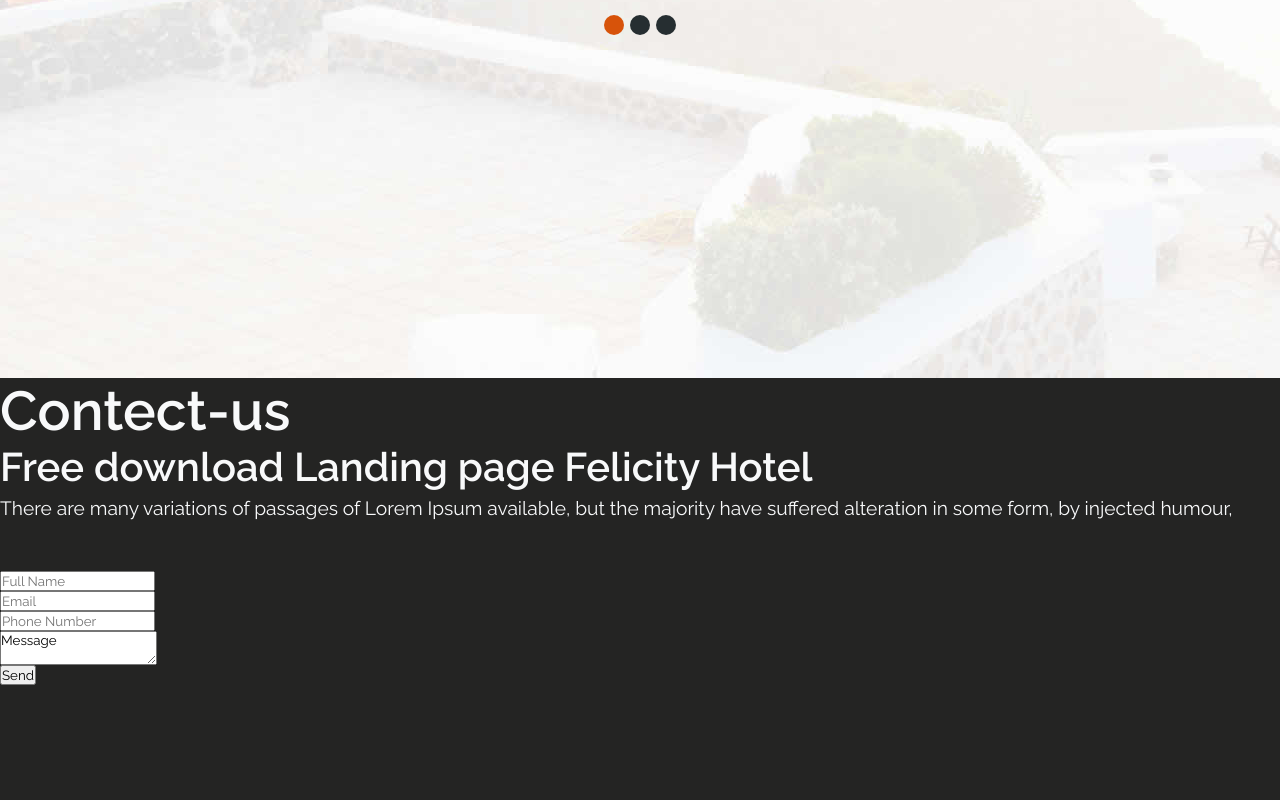
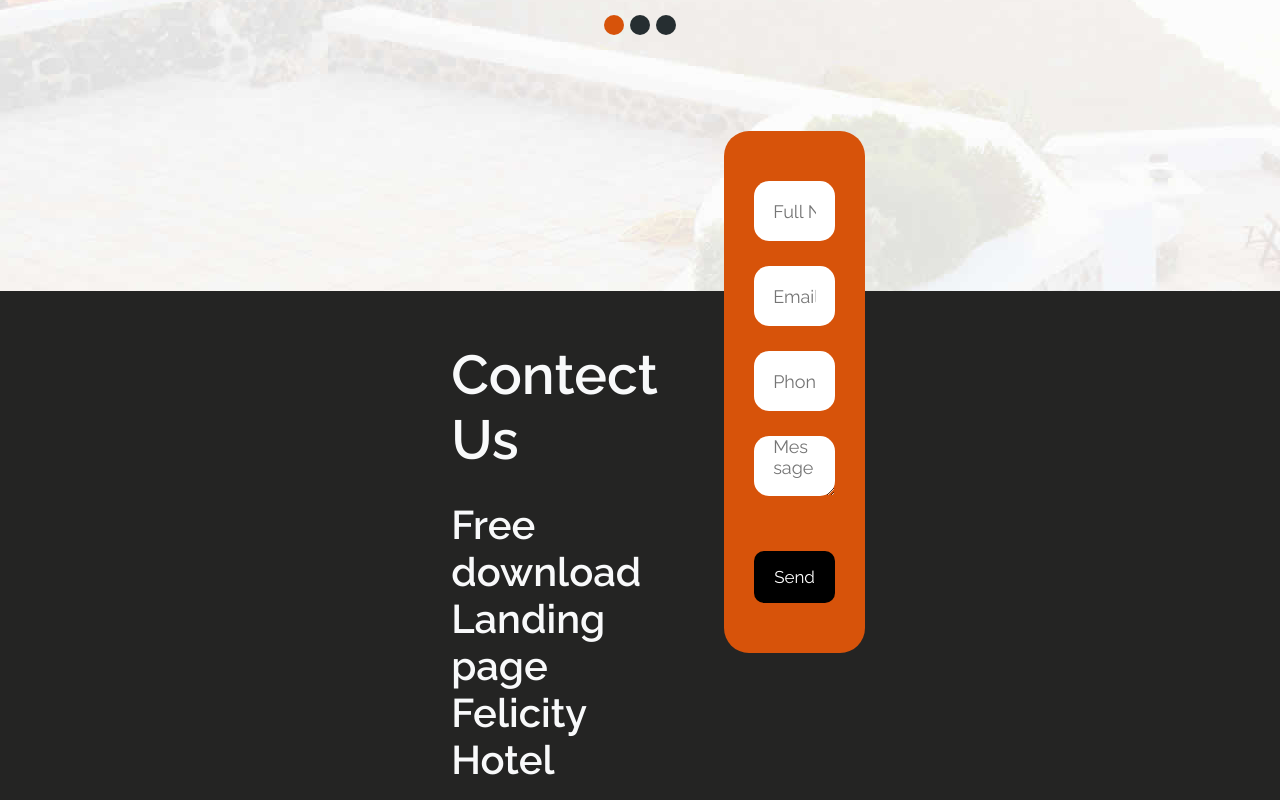
Before and after one commit to khushbuashutec/demo_templates, a plain HTML site: page template2/index.html in a window 1280 px wide. Shown: the part 4280-5080 px from the top of the page. Drawn offline with Linux system fonts and the light colour scheme.

Commit message:
add changes

```diff
--- /dev/null
+++ b/omnifood project/style.css
@@ -0,0 +1,14 @@
+*{
+    margin:0;
+    padding:0;
+    box-sizing: border-box;
+}
+html{
+    font-size: 62.5;
+}
+body{
+    font-family: sans-serif;
+    line-height: 1;
+    font-weight: 400;
+    color:#555;
+}
--- a/template2/index.html
+++ b/template2/index.html
@@ -165,45 +165,45 @@
           <button class="dot">&nbsp</button>
         </div>
       </div>
-      <div class="contact-us">
-          <div>
-              <div class="text-contect">
+      <div class="contect-us">
+        <div class="contact-container">
+          <div class="con-text">
             <div class="title2">
               <h2>
-                      <p>Contect-us</p>
-                      <p class="title2 heading-secondary">Free download Landing page Felicity Hotel</p>
-                    </h2>
-                  </div>
-                  <div class="small-text color-white">
-                    <p>
-                        There are many variations of passages of Lorem
-                        Ipsum available, but the majority have suffered
-                        alteration in some form,
-                        by injected humour,
+                <p>Contect Us</p></h2>
+
+              <p class="heading-second">Free download Landing page Felicity Hotel</p>
+
+              <p class="small-text color-white">
+                There are many variations of passages of Lorem Ipsum available,
+                but the majority have suffered alteration in some form, by
+                injected humour,
               </p>
             </div>
-              <div class="form-content">
-                  <form>
+          </div>
+          <div class="con-form">
+            <form class="contect-form">
               <div>
-                        <input type="text" placeholder="Full Name">
+                <input class="con-input" type="text" placeholder="Full Name" />
               </div>
               <div>
-                        <input type="email" placeholder="Email">
+                <input class="con-input" type="Email" placeholder="Email" />
               </div>
               <div>
-                        <input type="tel" placeholder="Phone Number">
+                <input class="con-input" type="tel" placeholder="Phone Number" />
               </div>
               <div>
-                        <textarea placeholder="Message">Message</textarea>
+                <textarea class="con-input" placeholder="Message"></textarea>
               </div>
               <div>
-                        <button>Send</button>
+                <button class="con-btn btn-hover2">Send</button>
               </div>
-
             </form>
-
           </div>
         </div>
+      </div>
+    <div class="footer">
+      <p>Copyright 2045 All Rights Reserved. By <a target="_blank" rel="nofollow noopener" href="//html.design">HTML.Design</a></p>
     </div>
     </div>
   </body>
--- a/template2/style.css
+++ b/template2/style.css
@@ -1,24 +1,22 @@
-*{
+* {
   margin: 0;
   padding: 0;
   box-sizing: border-box;
-    font-family: 'Raleway',sans-serif;
+  font-family: "Raleway", sans-serif;
 }
-.body{
-
+.body {
 }
-.container{
+.container {
   height: 100%;
-    background-image: url('images/banner.jpg');
-
+  background-image: url("images/banner.jpg");
 }
-.navigation{
-    padding:2rem 10rem;
+.navigation {
+  padding: 2rem 10rem;
   display: flex;
   justify-content: space-between;
   align-items: center;
 }
-.about{
+.about {
   padding: 0 25px;
   color: #fff;
   font-size: 18px;
@@ -27,10 +25,10 @@
   text-decoration: none;
   font-style: normal;
 }
-.about:hover{
+.about:hover {
   color: #343a40;
 }
-.signin{
+.signin {
   text-transform: uppercase;
   background-color: #fff;
   display: inline-block;
@@ -38,15 +36,15 @@
   border-radius: 25px;
   color: #292e39;
   font-size: 17px;
-    border:none;
+  border: none;
   margin-left: 50px;
 }
-.btn-hover:hover{
-background-color:#ffc107 ;
+.btn-hover:hover {
+  background-color: #ffc107;
   color: #f8f9fa;
-transition: all .3s ease-in-out
+  transition: all 0.3s ease-in-out;
 }
-.main-center{
+.main-center {
   padding: 0 14rem;
   margin-top: 6rem;
   display: flex;
@@ -54,9 +52,8 @@ transition: all .3s ease-in-out
   align-items: center;
   flex-direction: column;
   text-align: center;
-
 }
-.main-center h1{
+.main-center h1 {
   color: #fff;
   font-size: 50px;
   line-height: 50px;
@@ -64,7 +61,7 @@ transition: all .3s ease-in-out
   font-weight: bold;
   text-transform: uppercase;
 }
-.main-center span{
+.main-center span {
   color: #fff;
   font-size: 45px;
   line-height: 50px;
@@ -72,15 +69,13 @@ transition: all .3s ease-in-out
   padding-bottom: 20px;
   display: block;
 }
-.main-center p{
+.main-center p {
   color: #fff;
   font-size: 17px;
   line-height: 28px;
-    padding-bottom:6rem;
-
-
+  padding-bottom: 6rem;
 }
-.btn{
+.btn {
   font-size: 17px;
   background-color: #fff;
   color: #000;
@@ -90,38 +85,37 @@ transition: all .3s ease-in-out
   max-width: 190px;
   text-align: center;
   display: inline-block;
-    border:none;
+  border: none;
   border-radius: 10px;
 }
 
-.btn-hover2:hover{
+.btn-hover2:hover {
   transition: ease-in all 0.5s;
   border-radius: 30px;
   color: #f8f9fa;
   background-color: #ffc107;
 }
-.form-container{
+.form-container {
   background-color: white;
   max-width: 100%;
   margin: -130px 20rem;
 
   padding: 30px 8px 0px 60px;
   border-radius: 40px 40px 0px 0px;
-
 }
-.form-inputs{
+.form-inputs {
   display: flex;
-    justify-content:center;
+  justify-content: center;
   align-items: center;
 }
-label{
+label {
   display: inline-block;
   text-transform: uppercase;
   font-weight: bold;
   color: #7e7e7e;
-    padding:20px;
+  padding: 20px;
 }
-.input{
+.input {
   border: inherit;
   border-radius: 20px;
   background-color: #eeeeee;
@@ -131,9 +125,9 @@ label{
   line-height: normal;
   padding: 10px 20px;
 
-    -webkit-appearance: none!important;
+  -webkit-appearance: none !important;
 }
-.book-now{
+.book-now {
   font-size: 17px;
   background-color: #000;
   color: #fff;
@@ -145,107 +139,103 @@ label{
   display: inline-block;
   border-radius: 10px;
   margin-top: 64px;
-
 }
-.form-items{
+.form-items {
   flex: 0 0 25%;
   max-width: 25%;
   padding-left: 20px;
 }
-.container2{
+.container2 {
   margin-top: 6rem;
 }
-.flex-container{
+.flex-container {
   display: flex;
-    gap:3rem;
+  gap: 3rem;
 }
-.image-part{
+.image-part {
   display: flex;
   flex-wrap: wrap;
   gap: 22px;
 }
-.text-part{
+.text-part {
   padding-top: 76px;
   display: flex;
- flex:0 0 50%;
+  flex: 0 0 50%;
   flex-direction: column;
-
 }
-.text-part .title{
+.text-part .title {
   text-align: left;
   padding-bottom: 35px;
 }
-.title h2{
+.title h2 {
   font-size: 55px;
   color: #313131;
   line-height: 60px;
-    font-weight:bolder;
+  font-weight: bolder;
   padding: 0;
 }
-.small-text{
-    font-size:1.2rem;
+.small-text {
+  font-size: 1.2rem;
   line-height: 36px;
   color: #313131;
   padding: 0 0px 45px 0px;
   font-weight: 500;
 }
-.title .normal_txt{
+.title .normal_txt {
   font-weight: normal;
 }
-.see{
+.see {
   background-color: #000;
   color: #fff;
 }
-.section3{
+.section3 {
   margin-top: 6rem;
 }
-.text{
+.text {
   text-align: right;
   display: flex;
   flex-direction: column;
   align-items: flex-end;
   gap: 3rem;
 }
-.section4{
+.section4 {
   background: #353e4e;
   margin-top: 12rem;
-    padding:10rem 20rem;
+  padding: 10rem 20rem;
   display: flex;
   justify-content: center;
   align-items: center;
-    gap:5rem;
-
+  gap: 5rem;
 }
-.about-part{
+.about-part {
   display: flex;
   color: #f8f9fa;
   flex-direction: column;
-    gap:2rem;
+  gap: 2rem;
 }
-.title2 h2{
-    color:#f8f9fa;
+.title2 h2 {
+  color: #f8f9fa;
 
   font-size: 55px;
 }
-.color-white{
+.color-white {
   color: #f8f9fa;
 }
-.image{
+.image {
   max-width: 615px;
   width: 100%;
   float: left;
 }
-.testimonial{
-    height: 100%;
+.testimonial {
+
   background-image: url("images/tes_bg.jpg");
   margin-top: 5rem;
 }
-.center-text{
+.center-text {
   text-align: center;
   padding-bottom: 4rem;
-
 }
-.tes-textbox{
+.tes-textbox {
   display: flex;
   justify-content: center;
   align-items: center;
@@ -253,50 +243,108 @@ label{
 
   max-width: 100%;
   margin: 0 22rem 2rem 22rem;
-    gap:2rem;
+  gap: 2rem;
 }
-.tes-data{
-    padding:30px 25px;
+.tes-data {
+  padding: 30px 25px;
   background-color: #d7530a;
 }
-.tes-data p{
+.tes-data p {
   font-size: 17px;
   line-height: 28px;
   color: #fff;
   text-align: left;
   padding-top: 20px;
 }
-.tes-data h2{
-    color:#f8f9fa;
-    font-weight:bold;
+.tes-data h2 {
+  color: #f8f9fa;
+  font-weight: bold;
   font-size: 17px;
 }
-.tes-heading{
+.tes-heading {
   display: flex;
   justify-content: space-between;
 }
 
-.tes-dots{
+.tes-dots {
   display: flex;
   justify-content: center;
   align-items: center;
-   gap:0.4rem;
+  gap: 0.4rem;
+  padding-bottom:16rem;
 }
 
-.dot{
+.dot {
   height: 20px;
-    width:20px;
-    background-color:#262e31;
+  width: 20px;
+  background-color: #262e31;
   border: none;
   border-radius: 50%;
 }
-.orange{
-    background-color:#d7530a;
+.orange {
+  background-color: #d7530a;
 }
-.contact-us{
-    height: 100%;
+.contect-us{
     background-color: #242423;
 }
-.heading-secondary{
+.contact-container{
+    display: flex;
+    flex-direction: row;
+    max-width: 1140px;
+    margin: 0 25rem;
+}
+.heading-second{
     font-size: 40px;
+    color:#f8f9fa;
+    font-weight: bold;
+    padding:1.8rem 0;
 }
+.con-text{
+    display: flex;
+    flex: 0 0 50%;
+    padding:3.2rem;
+}
+.con-form{
+    padding:0 15px;
+    width:50%;
+    margin-top: -160px;
+}
+.contect-form{
+    display: flex;
+    flex-direction: column;
+    gap:5px;
+    padding:50px 30px;
+    border-radius: 25px;
+    background-color: #d7530a;;
+}
+.con-input{
+    border: inherit;
+    padding: 0 19px;
+    margin-bottom: 20px;
+    width: 100%;
+    height: 60px;
+    background: #fff;
+    color: #292e39;
+    font-size: 18px;
+    font-weight: normal;
+    border-radius: 15px;
+}
+.con-btn{
+    font-size: 17px;
+
+    background-color: #000;
+    color: #fff;
+    padding: 16px 0px;
+    margin: 0 auto;
+    max-width: 200px;
+    width: 100%;
+    display: block;
+    margin-top: 30px;
+    border-radius: 10px;
+    border:none;
+    cursor: pointer;
+}
+.footer{
+    text-align: center;
+    padding:10px 0 50px 0;
+}
```
Also changed, not shown: omnifood project/index.html (added, +14 -0 lines). Lines whose indentation alone changed are shown as unchanged.
